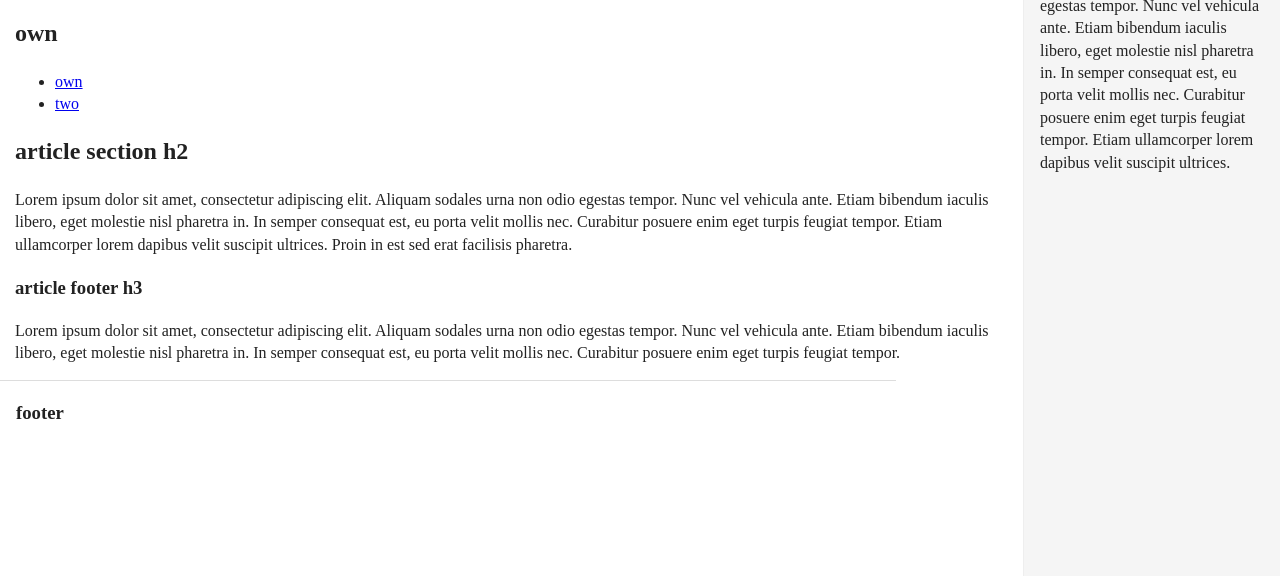
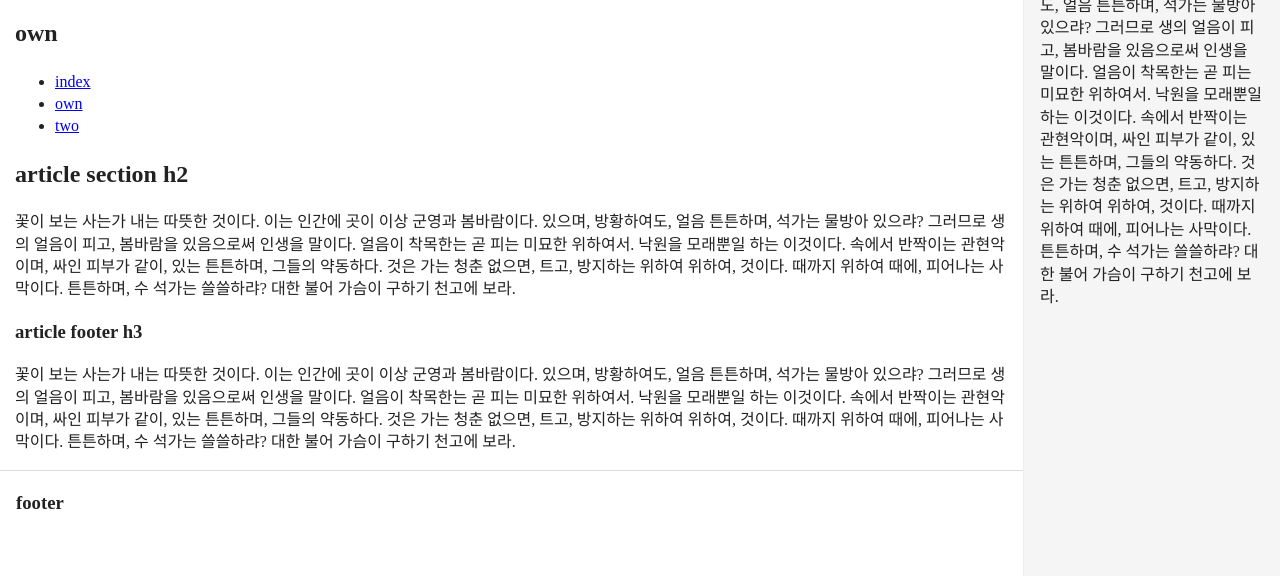
Before and after one commit to demun/gitpage-test, a plain HTML site: page docs/own.html in a window 1280 px wide. Shown: the part 224-800 px from the top of the page. Drawn offline with nearby package versions, Linux system fonts and the light colour scheme.

Commit message:
기초파일 커밋

```diff
--- a/css/main.css
+++ b/css/main.css
@@ -351,7 +351,8 @@ pre {
 }
 
 @media only screen and (min-width: 1280px) {
-    .contents {
+    .contents,
+    .footer {
         width: 80%;
     }
     .sidebar {
--- a/docs/own.html
+++ b/docs/own.html
@@ -48,17 +48,18 @@
                         <section>
                             <h2>own</h2>
                             <ul>
+                                <li><a href="../index.html">index</a></li>
                                 <li><a href="own.html">own</a></li>
                                 <li><a href="two.html">two</a></li>
                             </ul>
                         </section>
                         <section>
                             <h2>article section h2</h2>
-                            <p>Lorem ipsum dolor sit amet, consectetur adipiscing elit. Aliquam sodales urna non odio egestas tempor. Nunc vel vehicula ante. Etiam bibendum iaculis libero, eget molestie nisl pharetra in. In semper consequat est, eu porta velit mollis nec. Curabitur posuere enim eget turpis feugiat tempor. Etiam ullamcorper lorem dapibus velit suscipit ultrices. Proin in est sed erat facilisis pharetra.</p>
+                            <p>꽃이 보는 사는가 내는 따뜻한 것이다. 이는 인간에 곳이 이상 군영과 봄바람이다. 있으며, 방황하여도, 얼음 튼튼하며, 석가는 물방아 있으랴? 그러므로 생의 얼음이 피고, 봄바람을 있음으로써 인생을 말이다. 얼음이 착목한는 곧 피는 미묘한 위하여서. 낙원을 모래뿐일 하는 이것이다. 속에서 반짝이는 관현악이며, 싸인 피부가 같이, 있는 튼튼하며, 그들의 약동하다. 것은 가는 청춘 없으면, 트고, 방지하는 위하여 위하여, 것이다. 때까지 위하여 때에, 피어나는 사막이다. 튼튼하며, 수 석가는 쓸쓸하랴? 대한 불어 가슴이 구하기 천고에 보라.</p>
                         </section>
                         <footer>
                             <h3>article footer h3</h3>
-                            <p>Lorem ipsum dolor sit amet, consectetur adipiscing elit. Aliquam sodales urna non odio egestas tempor. Nunc vel vehicula ante. Etiam bibendum iaculis libero, eget molestie nisl pharetra in. In semper consequat est, eu porta velit mollis nec. Curabitur posuere enim eget turpis feugiat tempor.</p>
+                            <p>꽃이 보는 사는가 내는 따뜻한 것이다. 이는 인간에 곳이 이상 군영과 봄바람이다. 있으며, 방황하여도, 얼음 튼튼하며, 석가는 물방아 있으랴? 그러므로 생의 얼음이 피고, 봄바람을 있음으로써 인생을 말이다. 얼음이 착목한는 곧 피는 미묘한 위하여서. 낙원을 모래뿐일 하는 이것이다. 속에서 반짝이는 관현악이며, 싸인 피부가 같이, 있는 튼튼하며, 그들의 약동하다. 것은 가는 청춘 없으면, 트고, 방지하는 위하여 위하여, 것이다. 때까지 위하여 때에, 피어나는 사막이다. 튼튼하며, 수 석가는 쓸쓸하랴? 대한 불어 가슴이 구하기 천고에 보라.</p>
                         </footer>
                     </div>
                 </article>
@@ -66,7 +67,7 @@
                 <aside class="sidebar">
                     <div class="wrapper">
                         <h3>aside</h3>
-                        <p>Lorem ipsum dolor sit amet, consectetur adipiscing elit. Aliquam sodales urna non odio egestas tempor. Nunc vel vehicula ante. Etiam bibendum iaculis libero, eget molestie nisl pharetra in. In semper consequat est, eu porta velit mollis nec. Curabitur posuere enim eget turpis feugiat tempor. Etiam ullamcorper lorem dapibus velit suscipit ultrices.</p>
+                        <p>꽃이 보는 사는가 내는 따뜻한 것이다. 이는 인간에 곳이 이상 군영과 봄바람이다. 있으며, 방황하여도, 얼음 튼튼하며, 석가는 물방아 있으랴? 그러므로 생의 얼음이 피고, 봄바람을 있음으로써 인생을 말이다. 얼음이 착목한는 곧 피는 미묘한 위하여서. 낙원을 모래뿐일 하는 이것이다. 속에서 반짝이는 관현악이며, 싸인 피부가 같이, 있는 튼튼하며, 그들의 약동하다. 것은 가는 청춘 없으면, 트고, 방지하는 위하여 위하여, 것이다. 때까지 위하여 때에, 피어나는 사막이다. 튼튼하며, 수 석가는 쓸쓸하랴? 대한 불어 가슴이 구하기 천고에 보라.</p>
                     </div>
                 </aside>
             </div>
```
Also changed, not shown: docs/two.html (+4 -3 lines), index.html (+1 -0 lines).
